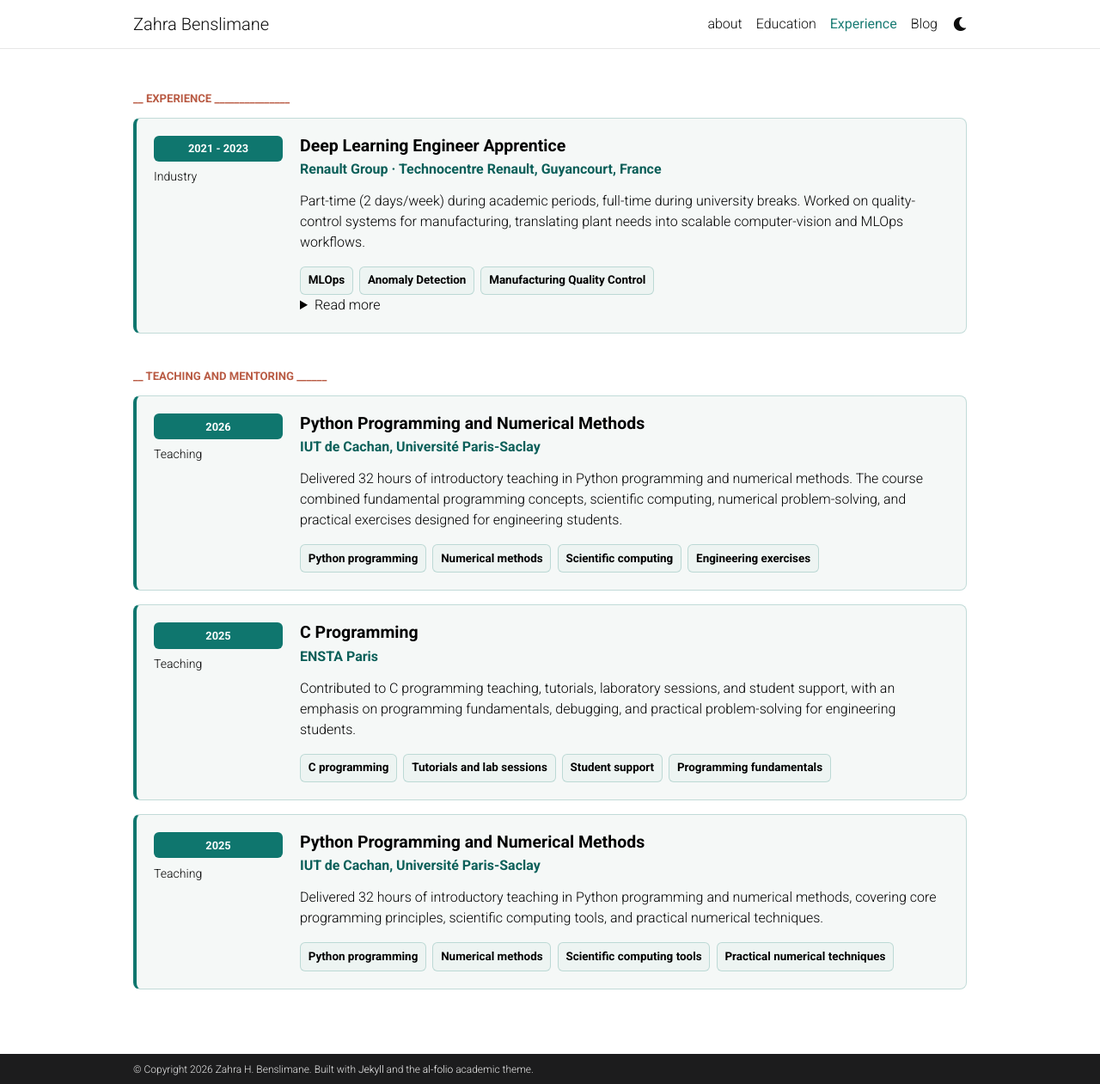
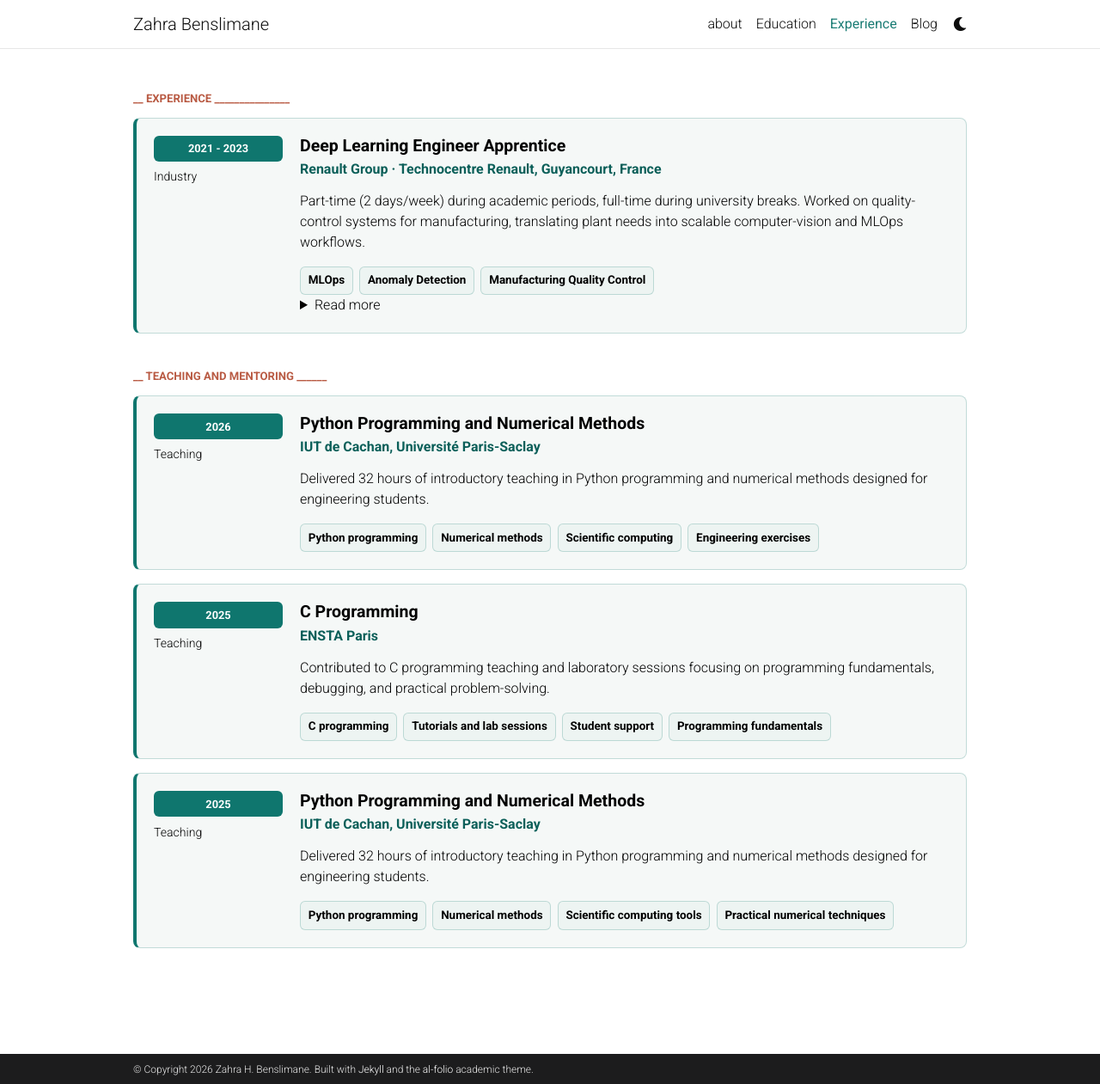
Before and after one commit to ZahraBenslimane/Portfolio, a Jekyll site: the page built from _pages/experience.md, in a window 1280 px wide and 1261 px high. Shown: the whole window at 86% size. Built offline with Jekyll 4.4.1, drawn with Linux system fonts in a browser that asks for light colours; comment, search, counter and statistics services are not loaded; a style sheet for code colours, icons or effects is not loaded.

Commit message:
new version layout

```diff
--- a/_data/teaching.yml
+++ b/_data/teaching.yml
@@ -4,8 +4,7 @@
   role: Teaching
   description: >
     Delivered 32 hours of introductory teaching in Python programming and numerical
-    methods. The course combined fundamental programming concepts, scientific computing,
-    numerical problem-solving, and practical exercises designed for engineering students.
+    methods designed for engineering students.
   topics:
     - Python programming
     - Numerical methods
@@ -17,9 +16,8 @@
   period: 2025
   role: Teaching
   description: >
-    Contributed to C programming teaching, tutorials, laboratory sessions, and student
-    support, with an emphasis on programming fundamentals, debugging, and practical
-    problem-solving for engineering students.
+    Contributed to C programming teaching and laboratory sessions focusing on programming fundamentals, debugging, and practical
+    problem-solving.
   topics:
     - C programming
     - Tutorials and lab sessions
@@ -32,8 +30,7 @@
   role: Teaching
   description: >
     Delivered 32 hours of introductory teaching in Python programming and numerical
-    methods, covering core programming principles, scientific computing tools, and
-    practical numerical techniques.
+    methods designed for engineering students.
   topics:
     - Python programming
     - Numerical methods
```
